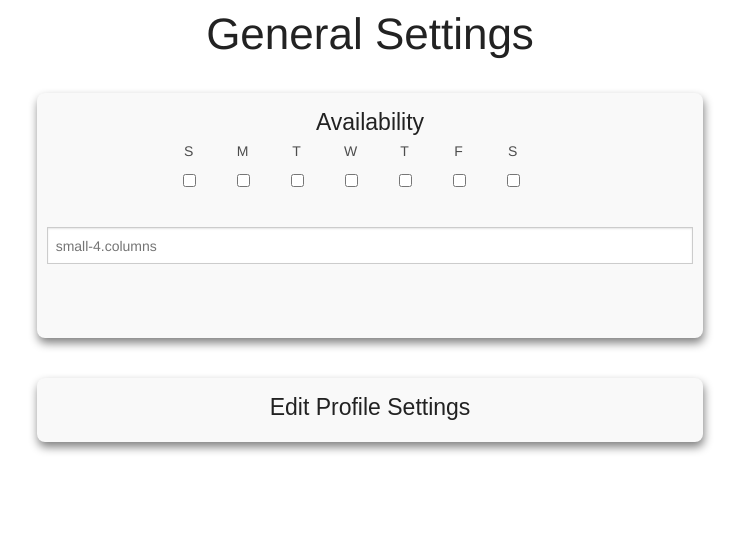
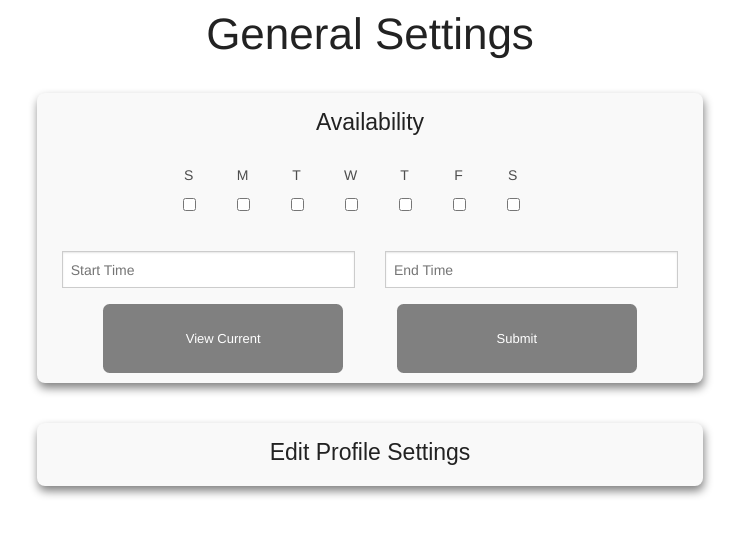
Before and after one commit to nacolias/cse170_project, a PHP site: page /settings.php in a window 1280 px wide. Shown: the part 45-581 px from the top of the page, without its empty margins (270-1011 px from the left). Run offline with PHP 8.4, Linux system fonts and the light colour scheme.

Commit message:
Settings page prototype?

```diff
--- a/settings.php
+++ b/settings.php
@@ -39,8 +39,10 @@
     <div class="form">
       <div class="row">
         <div class="small-8 small-centered columns person">
-        <center><h4>Availability</h4></center>
+          <center><h4>Availability</h4></center>
           <br />
+          <br />
+
           <center>
             <input id="sunday"type="checkbox" value=""><label for="Sunday"><span>S</span></label>
             <input id="monday"type="checkbox" value=""><label for="Monday"><span>M</span></label>
@@ -52,20 +54,37 @@
           </center>
 
           <br />
+          <div class="row">
+            <div class="small-12 small-centered columns">
+             <div class="small-6 columns">
+                <input id="starttime" type="text" placeholder="Start Time" />
+              </div>
 
-          <input type="text" placeholder="small-4.columns" />
-
-          <div class="buttonarea">
-
+              <div class="small-6 columns">
+                <input id="endtime" type="text" placeholder="End Time" />
+              </div>
+            </div>
           </div>
 
+          <div class="row">
+            <div class="small-centered small-10 columns buttonarea">
+                <center>
+                    <a href="#" class="small left button">View Current</a>
+                    <div id="submit" action"" class="small right button">Submit</a>
+                </center>
+            </div>
         </div>
+
+        </div>
+      </div>
     </div>
 
     <div class="row">
+      <a href="setup.php">
        <div class="columns small-8 small-centered person">
             <center><h4>Edit Profile Settings</h4></center>
        </div>
+      </a>
     </div>
 
     <script src="js/vendor/jquery.js"></script>
```
